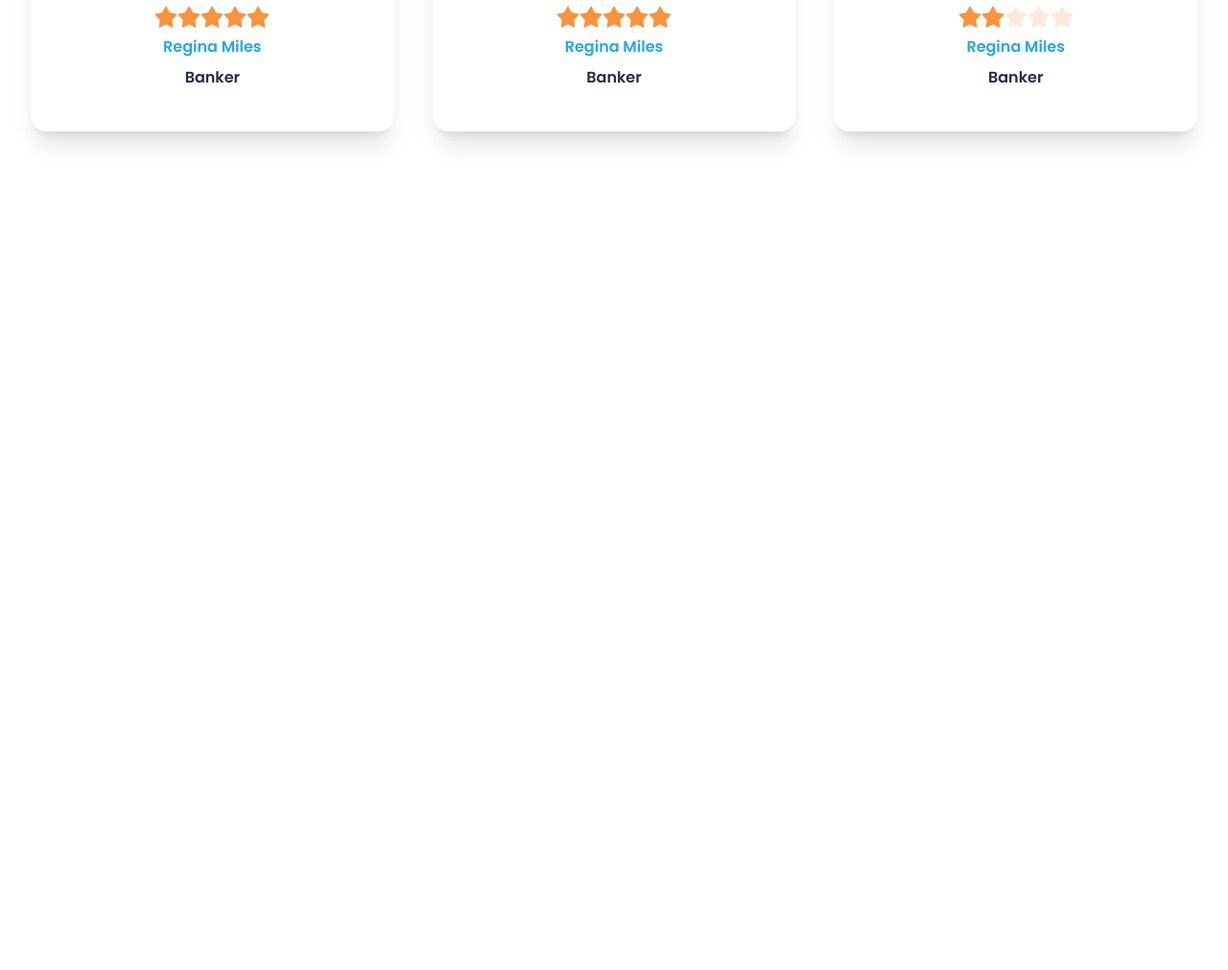
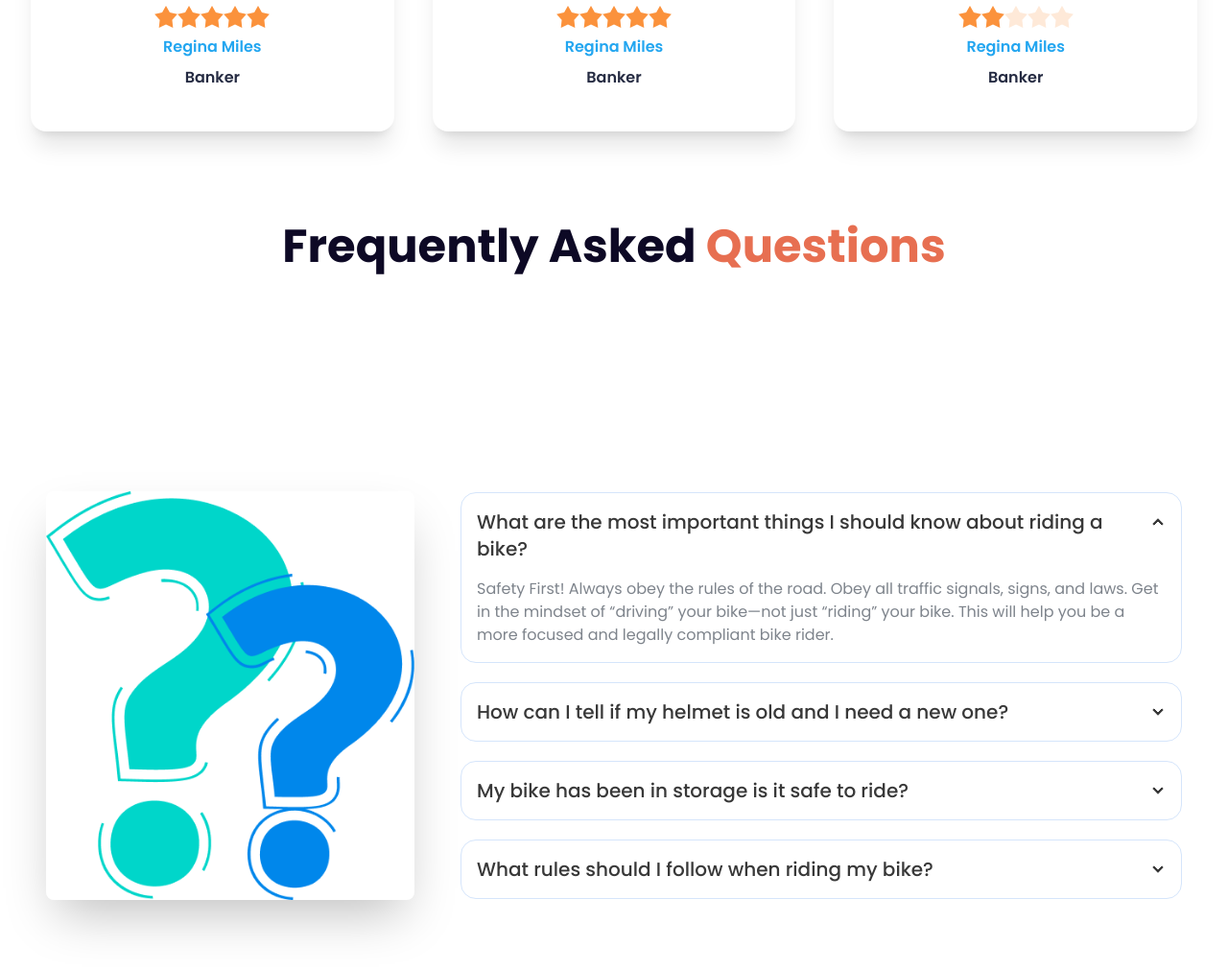
Before and after one commit to Abrar-e/Biker-Zone, a plain HTML site: page index.html in a window 1280 px wide. Shown: the part 2641-3652 px from the top of the page at 96% size. Before the commit the page ends 2906 px from the top, so only its background shows below. Drawn offline with nearby package versions, Linux system fonts and the light colour scheme.

Commit message:
added a commiit

```diff
--- a/index.html
+++ b/index.html
@@ -173,7 +173,7 @@
            </div>
       </section>
       <!-- News Section -->
-      <section class="my-24">
+      <section class="md:my-24">
         <h1 class="dark-01 font-semibold text-3xl md:text-4xl text-center mb-11">
           Latest News</h1>
         <div class="grid grid-cols-1 md:grid-cols-2 lg:grid-cols-3 gap-10">
@@ -336,8 +336,57 @@
          </div>
         </div>
       </section>
-      <section>
+      <section class="my-12 md:my-24">
+        <h1 class="font-bold text-3xl md:text-5xl mb-11 text-center">
+          <span class="text-[#0D0925]">Frequently Asked</span> <span class="text-[#E76F51]">Questions</span>
+        </h1>
+        <div class="hero  min-h-screen">
+           <div class="hero-content flex-col lg:flex-row lg:gap-12">
+            <div class="bg-transparent">
+              <img
+              src="images/others/faq.png"
+              class="max-w-sm rounded-lg shadow-2xl" />
+            </div>
 
+            <div class="space-y-5">
+              <div class="collapse collapse-arrow border border-[#D5E5FB]">
+                <input type="radio" name="my-accordion-2" checked="checked" />
+                <div class="collapse-title text-xl font-medium text-[#383838]"> What are the most important things I should
+                  know about riding a bike?</div>
+                <div class="collapse-content">
+                  <p class="text-[#7E848C]">
+                    Safety First! Always obey the rules of the road.
+                    Obey all traffic signals, signs, and laws.
+                    Get in the mindset of “driving” your bike—not just “riding” your bike.
+                    This will help you be a more focused and legally compliant bike rider.
+                  </p>
+                </div>
+              </div>
+              <div class="collapse collapse-arrow border border-[#D5E5FB]">
+                <input type="radio" name="my-accordion-2" />
+                <div class="collapse-title text-xl font-medium text-[#383838]"> How can I tell if my helmet is old and I need a
+                  new one?</div>
+                <div class="collapse-content">
+                  <p  class="text-[#7E848C]">hello</p>
+                </div>
+              </div>
+              <div class="collapse collapse-arrow border border-[#D5E5FB]">
+                <input type="radio" name="my-accordion-2" />
+                <div class="collapse-title text-xl font-medium text-[#383838]"> My bike has been in storage is it safe to ride?</div>
+                <div class="collapse-content">
+                  <p  class="text-[#7E848C]">hello</p>
+                </div>
+              </div>
+              <div class="collapse collapse-arrow border border-[#D5E5FB]">
+                <input type="radio" name="my-accordion-2" />
+                <div class="collapse-title text-xl font-medium text-[#383838]"> What rules should I follow when riding my bike? </div>
+                <div class="collapse-content">
+                  <p  class="text-[#7E848C]">hello</p>
+                </div>
+              </div>
+            </div>
+          </div>
+        </div>
       </section>
     </main>
  </body>
```
